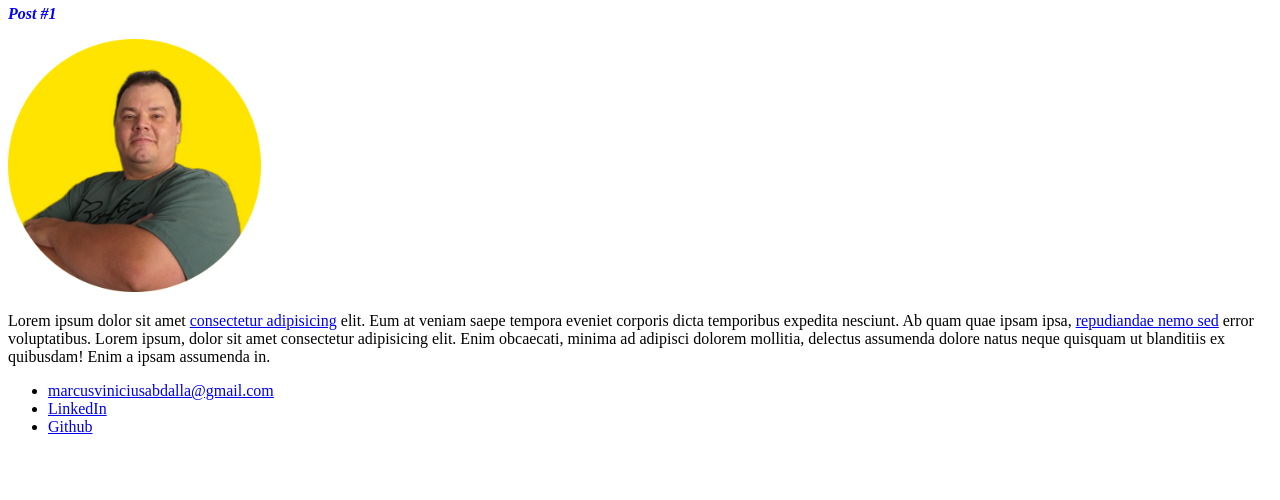
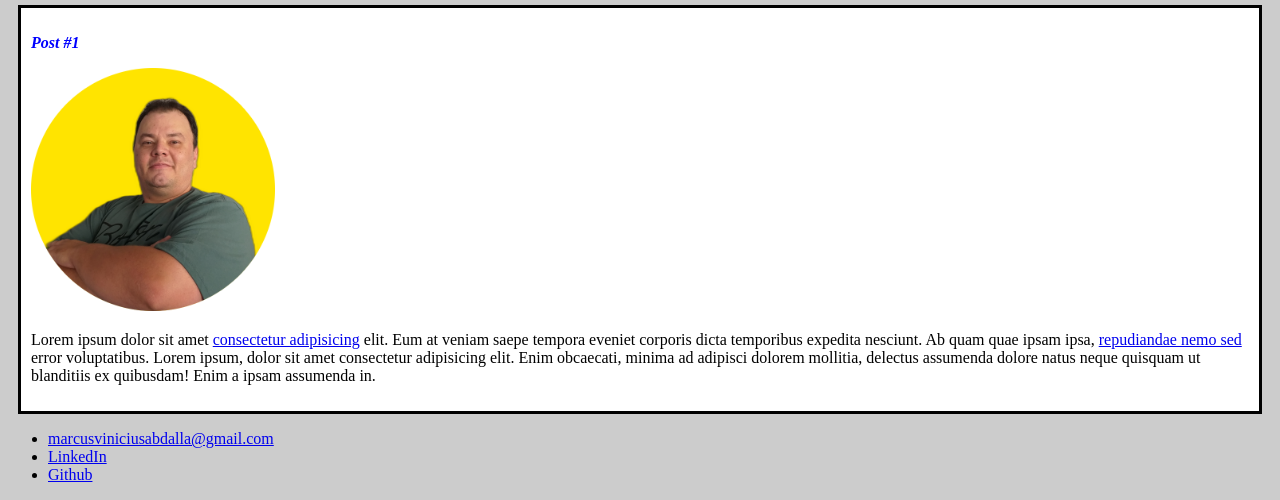
Before and after one commit to MarcusViniciusAbdalla/exercicios-js, a website: page html/indexDio.html in a window 1280 px wide. Shown: the part 454-954 px from the top of the page. Before the commit the page ends 906 px from the top, so only its background shows below. Drawn offline with Linux system fonts and the light colour scheme.

Commit message:
Update style.css

```diff
--- a/html/style.css
+++ b/html/style.css
@@ -1,3 +1,7 @@
+body {
+  background:#ccc;
+}
+
 #title, .subtitle, .post-title {
   color:blue;
 }
@@ -14,3 +18,10 @@
 .foto-quadrada {
   width: 20%;
 }
+
+.post {
+  background: white;
+  padding: 10px;
+  border: 3px solid #000;
+  margin: 10px;
+}
```
